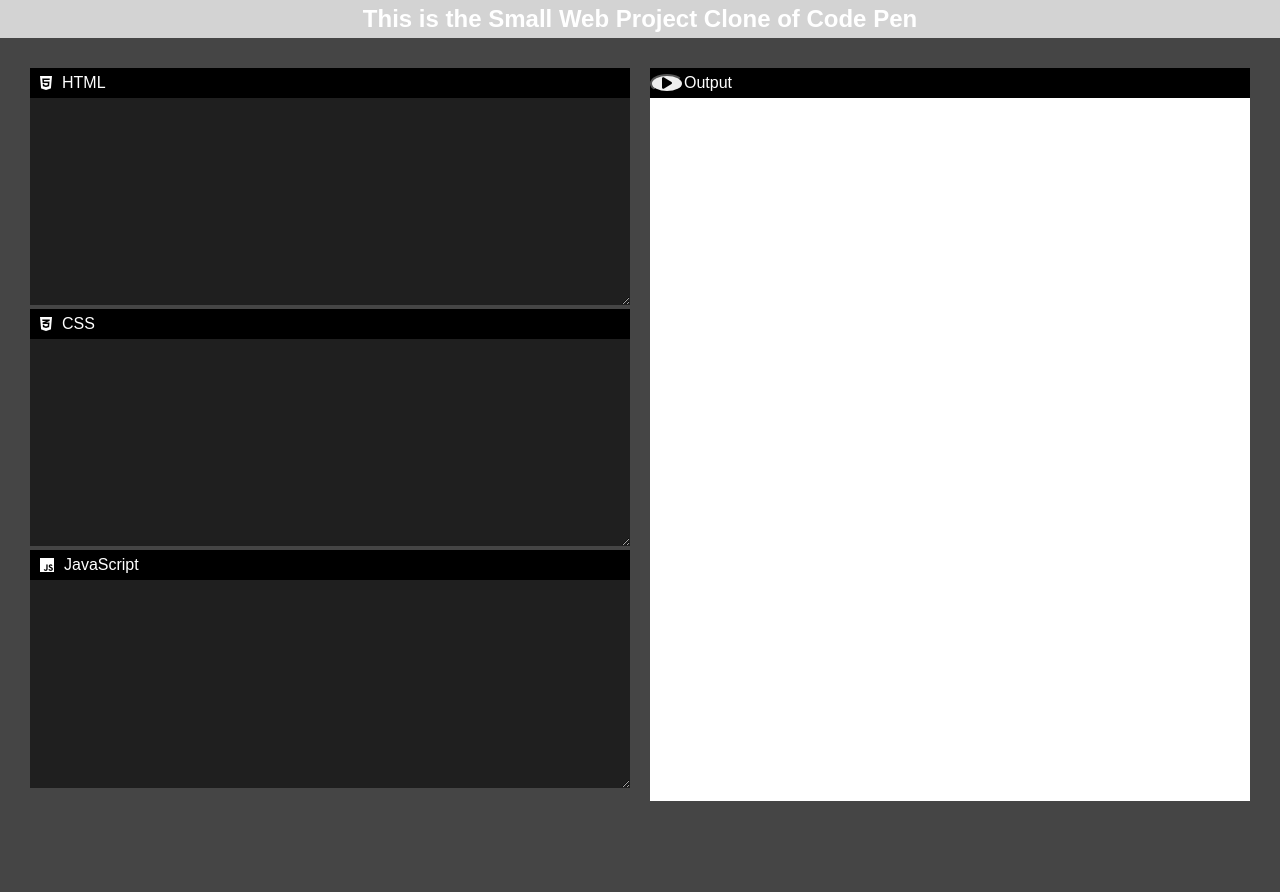
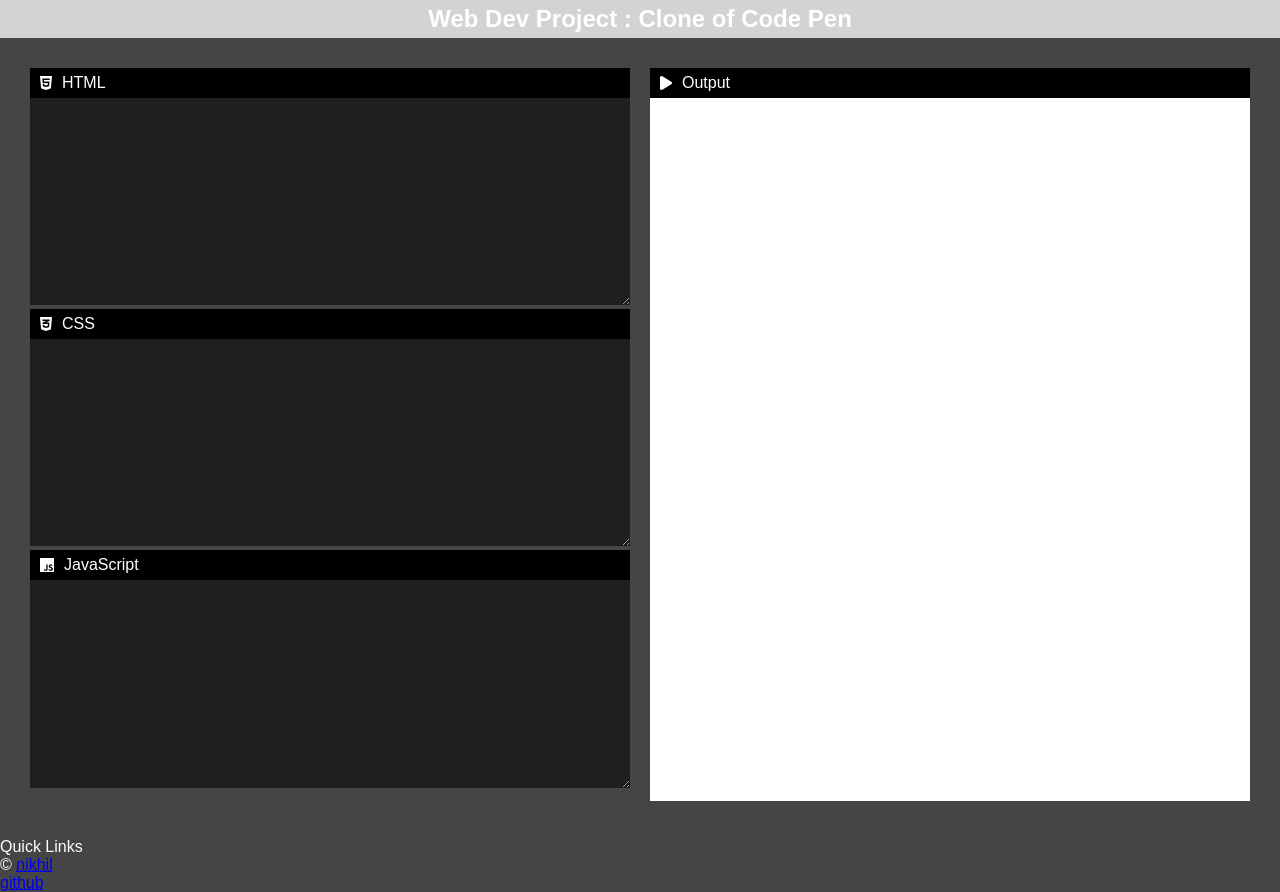
Before and after one commit to 20Nikhil02/Web-Dev-Code-pen, a plain HTML site: page index.html in a window 1280 px wide. Before the commit the page ends 838 px from the top, so only its background shows below. Drawn offline with Linux system fonts and the light colour scheme.

Commit message:
Update index.html

```diff
--- a/index.html
+++ b/index.html
@@ -13,31 +13,41 @@
 </head>
 
 <body>
-    <h2>This is the Small Web Project Clone of Code Pen</h2>
+    <h2>Web Dev Project : Clone of Code Pen</h2>
 
     <div class="container">
 
        <div class="left">
 
         <label><i class="fa-brands fa-html5"></i> HTML</label>
-        <textarea id="html-code" onkeyup="run()"></textarea>
+        <textarea id="html-code"  onkeyup="run()"></textarea>
 
-        <label><i class="fa-brands fa-css3-alt"></i> CSS</label>
-        <textarea id="css-code" onkeyup="run()"></textarea>
+        <label><i class="fa-brands fa-css3-alt "></i> CSS</label>
+        <textarea id="css-code"  onkeyup="run()"></textarea>
 
         <label><i class="fa-brands fa-js"></i> JavaScript</label>
-        <textarea id="js-code" onkeyup="run()"></textarea>
+        <textarea id="js-code" cols="30%" onkeyup="run()" ></textarea>
 
-    </div>
+        </div>
 
     <div class="right">
 
-        <label><button  onclick="EvalJS()"><i class="fa-solid fa-play" ></i></button> Output</label>
+        <label id="outputlalbel"><i class="fa-solid fa-play" id = "btn" onclick="EvalJS()"></i> Output</label>
         <iframe id="output"></iframe>
 
     </div>
 
-</div>
+
+    </div>
+
+    <footer>
+            <p>Quick Links</p>
+
+            <p>&copy; <a href="https://mail.google.com/"><abbr title="nikhilnayakbv55@gmail.com">nikhil</abbr></a></p>
+            <p><a href="https://github.com/20Nikhil02"><acronym title="20Nikhil02">github</acronym></a></p>
+
+
+    </footer>
 
 <script>
 
```
